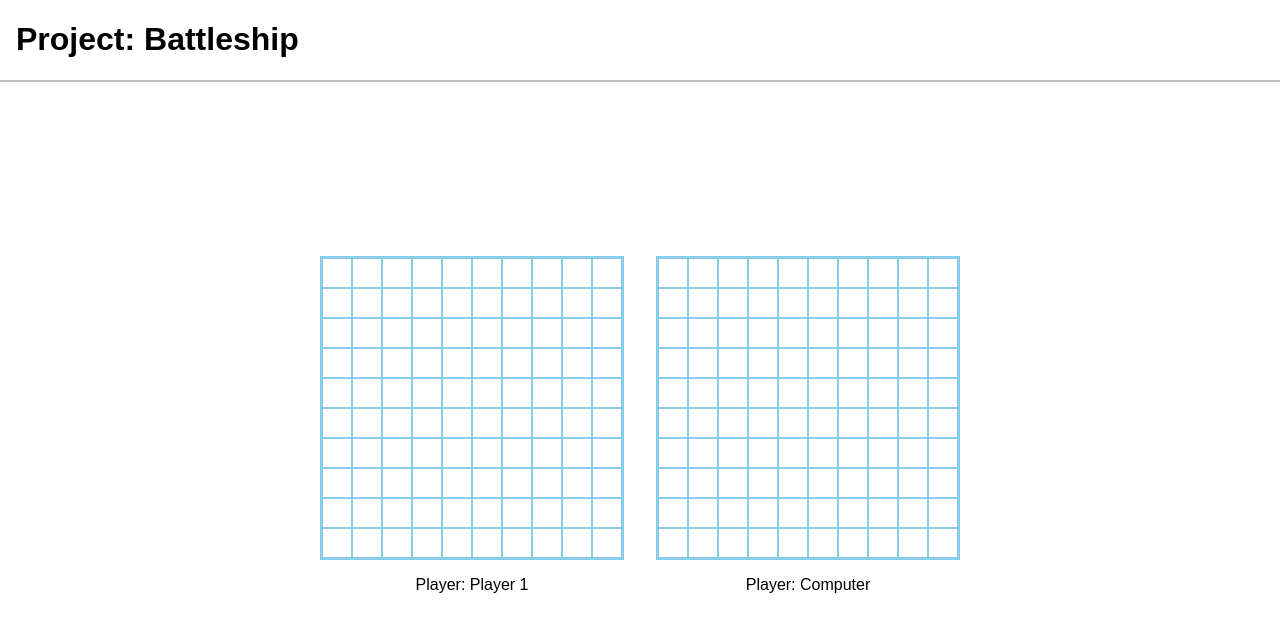
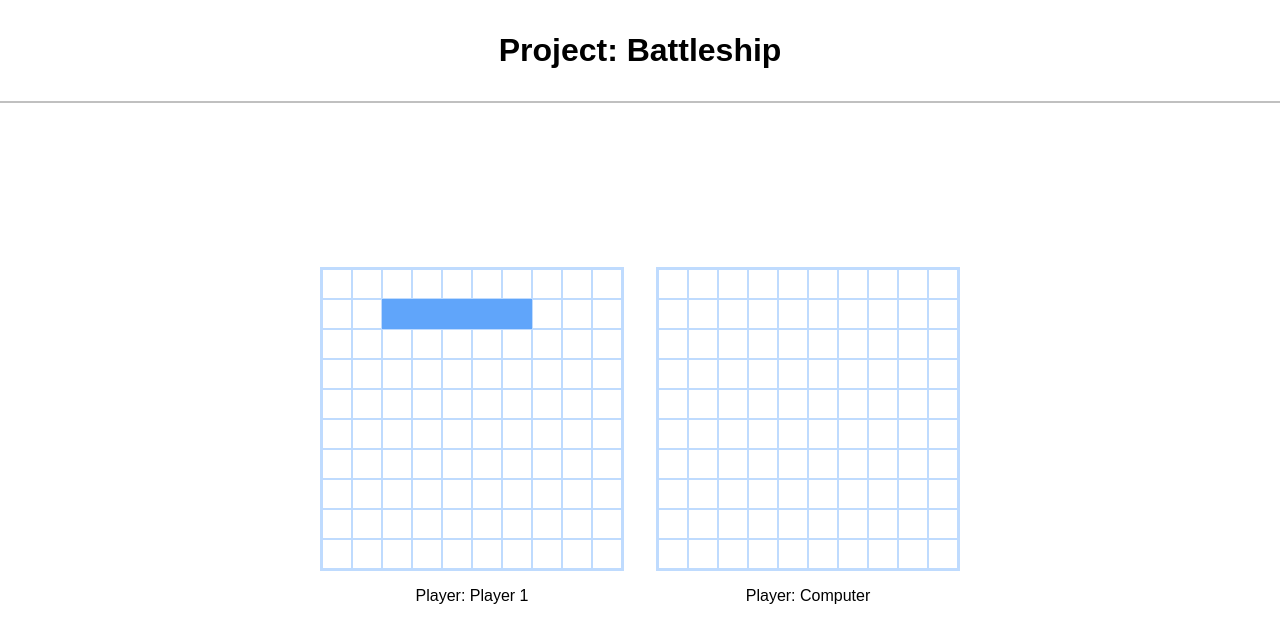
Before and after one commit to tyj916/battleship, a website built with webpack: page src/index.html in a window 1280 px wide. Built offline with nearby package versions, Linux system fonts and the light colour scheme.

Commit message:
Add ships to render

```diff
--- a/src/driver.js
+++ b/src/driver.js
@@ -7,6 +7,7 @@ export default function game() {
   const player2 = Player('Computer', 'computer');
 
   function render() {
+    player1.gameboard.placeShip(Ship(5), [1, 2]);
     player1.render();
     player2.render();
   }
--- a/src/gameboard.js
+++ b/src/gameboard.js
@@ -24,6 +24,11 @@ export default function Gameboard(rows = 10, cols = 10) {
       for (let j = 0; j < cols; j++) {
         const node = document.createElement('div');
         node.classList.add('node');
+
+        if (gameboard[i][j] instanceof Object) {
+          node.classList.add('ship');
+        }
+
         row.appendChild(node);
       }
 
--- a/src/style.css
+++ b/src/style.css
@@ -1,3 +1,8 @@
+:root {
+  --gameboard-border-color: #bfdbfe;
+  --ship-color: #60a5fa;
+}
+
 body {
   box-sizing: border-box;
   margin: 0;
@@ -11,10 +16,11 @@ body {
 header {
   width: 100%;
   border-bottom: 2px solid silver;
+  text-align: center;
 }
 
 header h1 {
-  margin-left: 16px;
+  margin: 32px;
 }
 
 main {
@@ -40,7 +46,7 @@ main {
   height: 300px;
   display: flex;
   flex-direction: column;
-  border: 2px solid skyblue;
+  border: 2px solid var(--gameboard-border-color);
 }
 
 .row {
@@ -50,5 +56,10 @@ main {
 
 .node {
   flex: 1;
-  border: 1px solid skyblue;
+  border: 1px solid var(--gameboard-border-color);
 }
+
+.ship {
+  background-color: var(--ship-color);
+  border: 1px solid var(--ship-color);
+}
```
Also changed, not shown: tests/gameboard.test.js (+1 -1 lines).
